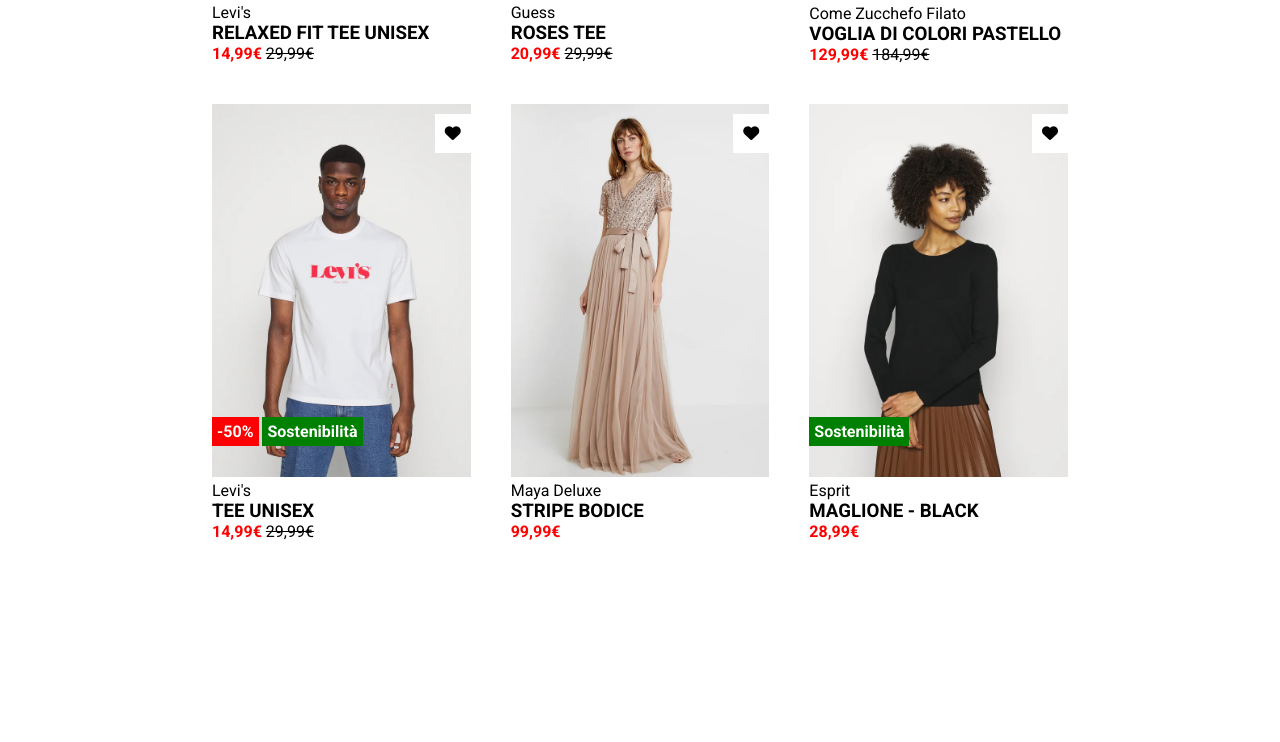
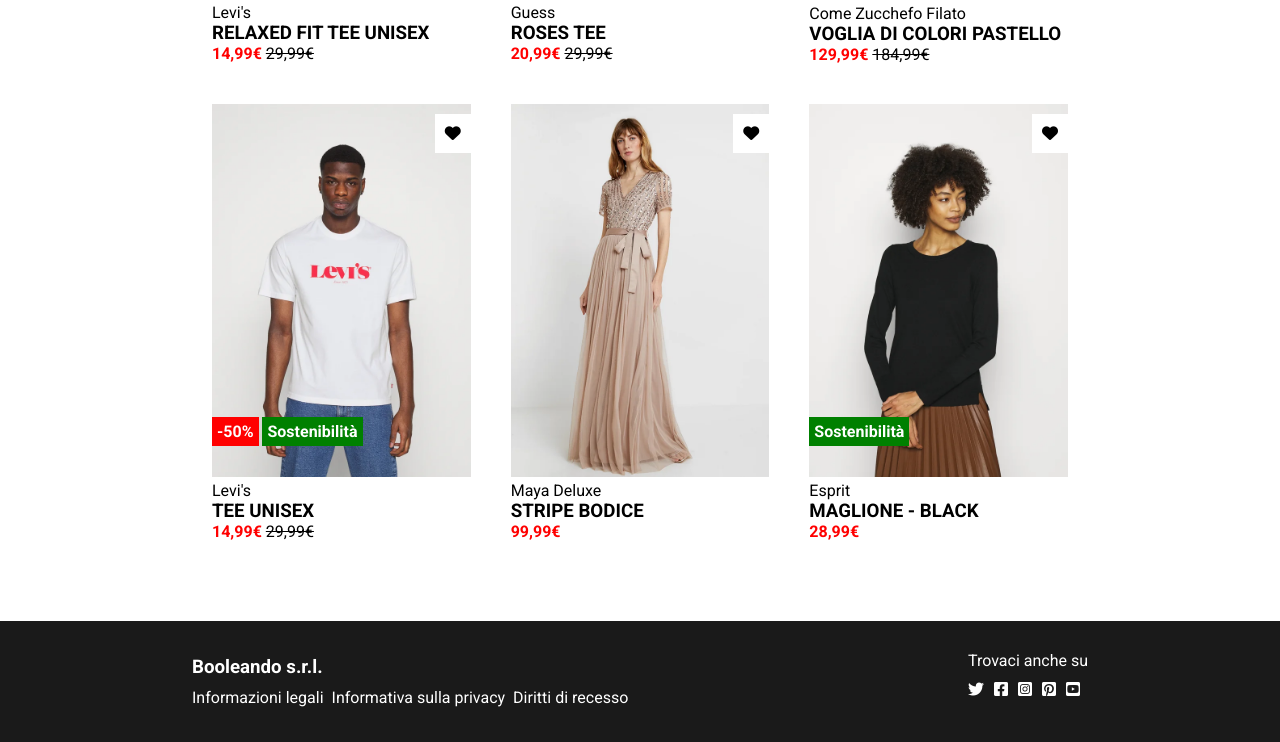
Before and after one commit to Binotz/html-css-boolando, a plain HTML site: page index.html in a window 1280 px wide. Shown: the part 524-1266 px from the top of the page. Before the commit the page ends 1065 px from the top, so only its background shows below. Drawn offline with Linux system fonts and the light colour scheme.

Commit message:
Footer done

```diff
--- a/css/style.css
+++ b/css/style.css
@@ -29,7 +29,7 @@ a{
 }
 
 main{
-    position: absolute;
+    position: relative;
     top: 150px;
 }
 
@@ -141,3 +141,34 @@ nav{
 .prediscount-price{
     text-decoration: line-through;
 }
+
+/* Footer */
+footer{
+    background-color: #1a1a1a;
+    color: white;
+    position: relative;
+    margin-top: 80px;
+    top: 150px;
+}
+
+footer a{
+    color: white;
+}
+
+.company{
+    justify-content: space-between;
+    padding: 30px 0px;
+}
+
+.company-left > *{
+    padding: 5px 0px;
+}
+
+.footer-info{
+    gap: 0px 8px;
+}
+
+.social-icons{
+    padding: 10px 0 0 0;
+    gap: 10px;
+}
--- a/index.html
+++ b/index.html
@@ -43,6 +43,7 @@
     <!-- Main -->
     <main>
         <div class="container">
+            <!-- Products -->
             <!-- Columns -->
                 <div class="columns flex">
 
@@ -229,14 +230,35 @@
                     </div>
                 </div>
 
+        </div>
+    </main>
 
 
+    <!-- Footer -->
+    <footer>
+        <div class="container">
+            <div class="company flex">
+                <div class="company-left">
+                    <h3>Booleando s.r.l.</h3>
+                    <ul class="footer-info flex">
+                        <li><a href="#">Informazioni legali</a></li>
+                        <li><a href="#">Informativa sulla privacy</a></li>
+                        <li><a href="#">Diritti di recesso</a></li>
+                    </ul>
+            </div>
 
+            <div class="company-right">
+                <span>Trovaci anche su</span>
+                <ul class="social-icons flex">
+                    <li><a href="#"><i class="fa-brands fa-twitter"></i></a></li>
+                    <li><a href="#"><i class="fa-brands fa-facebook-square"></i></a></li>
+                    <li><a href="#"><i class="fa-brands fa-instagram-square"></i></a></li>
+                    <li><a href="#"><i class="fa-brands fa-pinterest-square"></i></a></li>
+                    <li><a href="#"><i class="fa-brands fa-youtube-square"></i></a></li>
+                </ul>
+            </div>
+            </div>
         </div>
-    </main>
-    <!-- Products -->
-
-    <!-- Footer -->
-
+    </footer>
 </body>
 </html>
```
